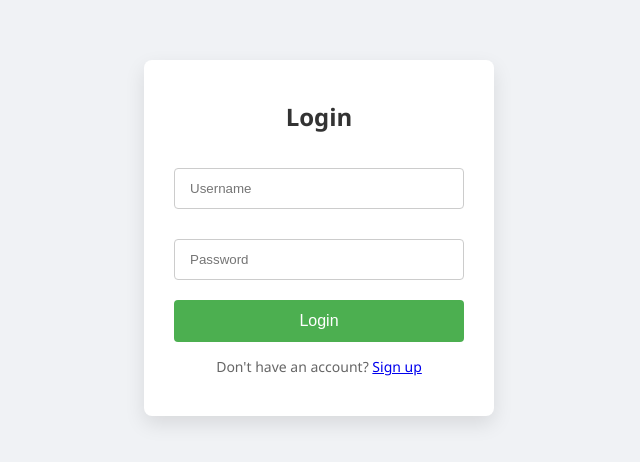
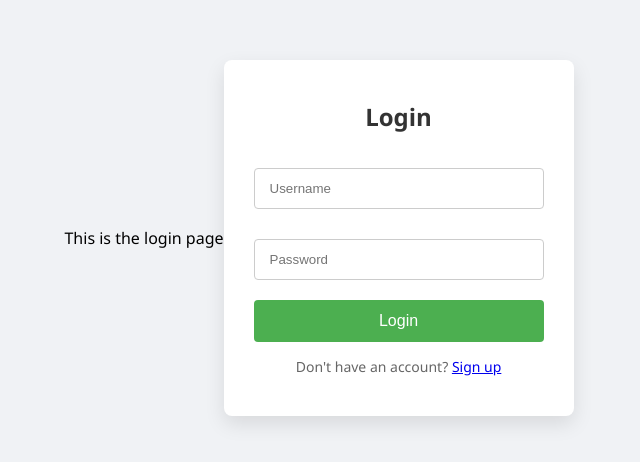
Before and after one commit to abhaypatankar/simple-login-page-, a plain HTML site: page index.html in a window 1280 px wide. Shown: the part 162-624 px from the top of the page, without its empty margins (321-961 px from the left). Drawn offline with Linux system fonts and the light colour scheme.

Commit message:
add a new heding

```diff
--- a/index.html
+++ b/index.html
@@ -7,7 +7,9 @@
   <link rel="stylesheet" href="style.css" />
 </head>
 <body>
-
+ <h>
+  This is the login page
+ </h>
   <div class="login-container">
     <h2>Login</h2>
     <form>
```
